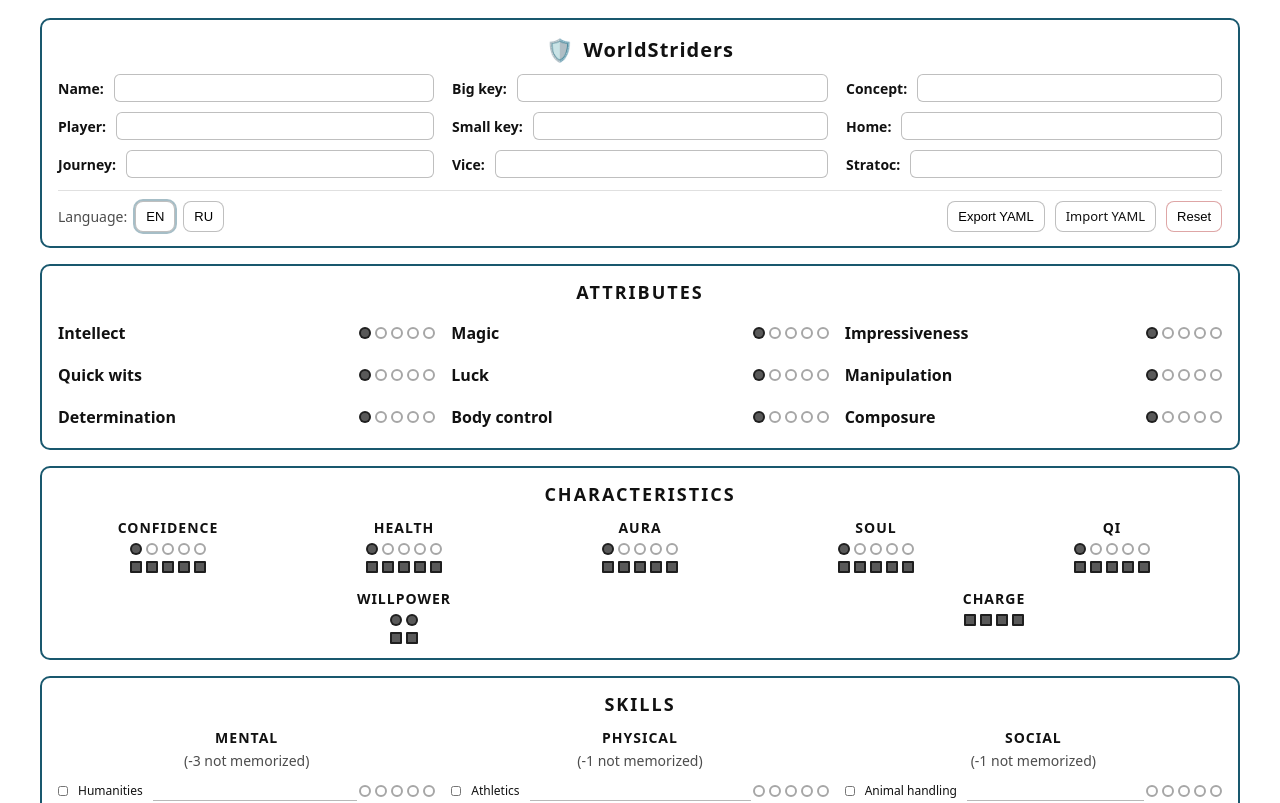
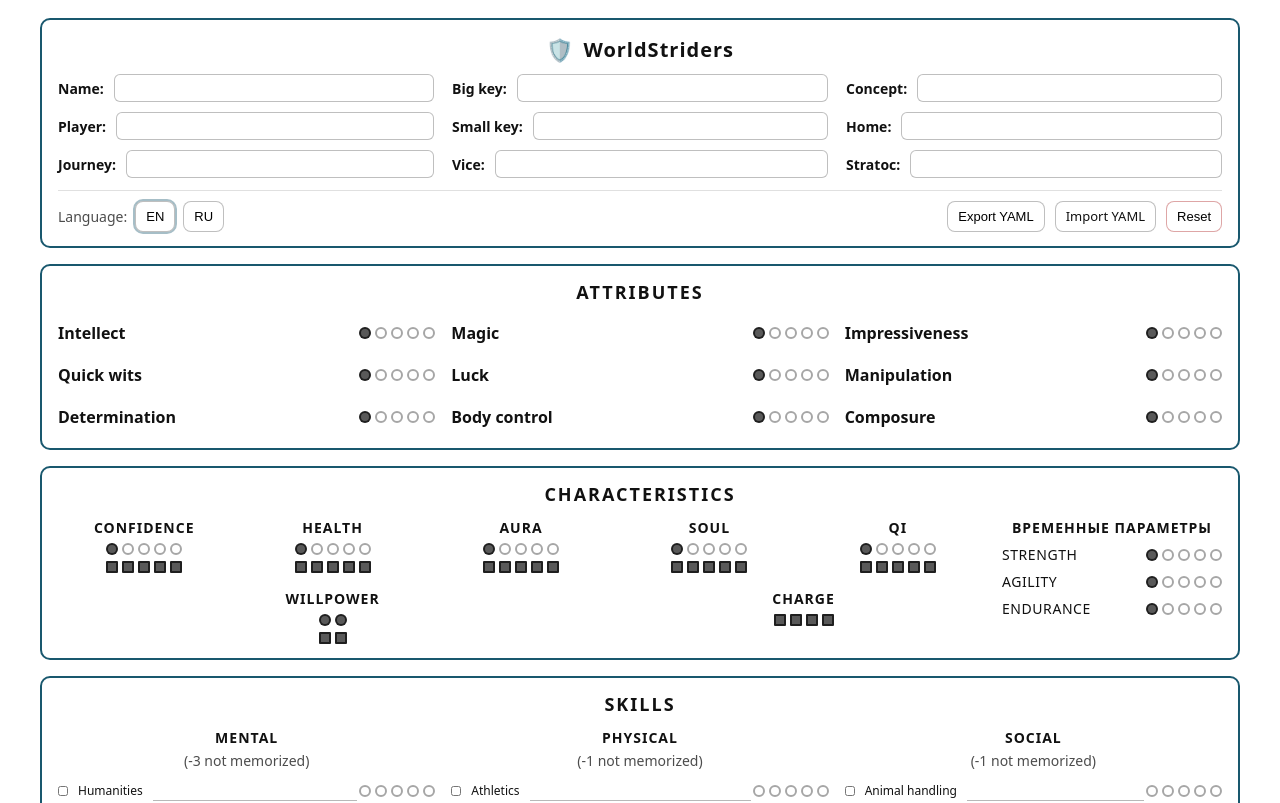
Before and after one commit to GennadiyZakharov/worldstriders-charlist, a Svelte app: page / in a window 1280 px wide. Shown: the top 803 px of the page. Built offline with nearby package versions, Linux system fonts and the light colour scheme.

Commit message:
Added basic Characteristics.

```diff
--- a/src/App.svelte
+++ b/src/App.svelte
@@ -75,7 +75,12 @@
     soul: "soul",
     qi: "qi",
     willpower: "willpower",
-    charge: "charge"
+    charge: "charge",
+
+    body: "body",
+    strength: "strength",
+    agility: "agility",
+    endurance: "endurance"
   }));
 
 
--- a/src/components/CharacterCharacteristics.svelte
+++ b/src/components/CharacterCharacteristics.svelte
@@ -65,34 +65,31 @@
 <section class="block">
     <h1 class="ws-h1">{title}</h1>
 
+    <div class="layout">
+        <!-- LEFT: main characteristics -->
         <div class="grid">
             <!-- Row 1 -->
-        <Characteristic
-                name={labels.confidence}
+            <Characteristic name={labels.confidence}
                             bind:dots={characteristics.confidence.dots}
                             bind:boxes={characteristics.confidence.boxes}
                             {readonly}
             />
-        <Characteristic
-                name={labels.health}
+            <Characteristic name={labels.health}
                             bind:dots={characteristics.health.dots}
                             bind:boxes={characteristics.health.boxes}
                             {readonly}
             />
-        <Characteristic
-                name={labels.aura}
+            <Characteristic name={labels.aura}
                             bind:dots={characteristics.aura.dots}
                             bind:boxes={characteristics.aura.boxes}
                             {readonly}
             />
-        <Characteristic
-                name={labels.soul}
+            <Characteristic name={labels.soul}
                             bind:dots={characteristics.soul.dots}
                             bind:boxes={characteristics.soul.boxes}
                             {readonly}
             />
-        <Characteristic
-                name={labels.qi}
+            <Characteristic name={labels.qi}
                             bind:dots={characteristics.qi.dots}
                             bind:boxes={characteristics.qi.boxes}
                             {readonly}
@@ -122,7 +119,54 @@
                 />
             </div>
         </div>
+
+        <!-- RIGHT: body panel (and future extensions) -->
+        <aside class="bodyPanel">
+            <div class="body">
+                <div class="ws-h2">Временные параметры</div>
+                <div class="bodyRow">
+                    <div class="bodyName">{labels.strength}</div>
+                    <DotRating
+                            bind:value={characteristics.body.strength}
+                            min={1}
+                            max={5}
+                            shape="circle"
+                            showValue={false}
+                            {readonly}
+                    />
+                </div>
+
+                <div class="bodyRow">
+                    <div class="bodyName">{labels.agility}</div>
+                    <DotRating
+                            bind:value={characteristics.body.agility}
+                            min={1}
+                            max={5}
+                            shape="circle"
+                            showValue={false}
+                            {readonly}
+                    />
+                </div>
+
+                <div class="bodyRow">
+                    <div class="bodyName">{labels.endurance}</div>
+                    <DotRating
+                            bind:value={characteristics.body.endurance}
+                            min={1}
+                            max={5}
+                            shape="circle"
+                            showValue={false}
+                            {readonly}
+                    />
+                </div>
+            </div>
+
+            <!-- Extend here without changing layout -->
+            <slot name="afterBody" />
+        </aside>
+    </div>
 </section>
+
 
 <style>
     .block {
@@ -130,29 +174,71 @@
         gap: 12px;
     }
 
+    /* 2-column overall layout: main grid | body panel */
+    .layout {
+        display: grid;
+        grid-template-columns: 1fr auto;
+        gap: 18px;
+        align-items: start;
+    }
+
+    /* LEFT grid (same idea as before) */
     .grid {
         display: grid;
         gap: 16px;
         align-items: start;
-
-        /* 5 cards in the first row */
         grid-template-columns: repeat(5, minmax(0, 1fr));
     }
 
-    /* Second row layout */
     .willpower {
-        grid-column: 1 / span 3; /* take 3/5 width */
+        grid-column: 1 / span 3;
         justify-self: center;
     }
 
     .charge {
-        grid-column: 4 / span 2; /* take 2/5 width */
+        grid-column: 4 / span 2;
         display: grid;
         gap: 6px;
         justify-items: center;
     }
 
+    /* RIGHT panel */
+    .bodyPanel {
+        display: grid;
+        gap: 12px; /* space between body and anything in afterBody slot */
+        align-content: start;
+        min-width: 220px; /* optional: gives dots room; tweak as needed */
+    }
+
+    .body {
+        display: grid;
+        gap: 8px;
+        align-content: start;
+    }
+
+    /* label ----stretch---- dots (dots aligned right) */
+    .bodyRow {
+        display: grid;
+        grid-template-columns: auto 1fr;
+        gap: 10px;
+        align-items: center;
+    }
+
+    .bodyRow :global(.dots) {
+        justify-self: end;
+    }
+
+    .bodyName {
+        text-transform: uppercase;
+        letter-spacing: 0.04em;
+        white-space: nowrap;
+    }
+
     @media (max-width: 900px) {
+        .layout {
+            grid-template-columns: 1fr;
+        }
+
         .grid {
             grid-template-columns: 1fr;
         }
@@ -162,5 +248,13 @@
             grid-column: auto;
             justify-self: stretch;
         }
+
+        .bodyPanel {
+            min-width: 0;
+        }
+
+        .bodyRow :global(.dots) {
+            justify-self: start; /* optional: on mobile left-align feels better */
+        }
     }
 </style>
--- a/src/lib/i18n.ts
+++ b/src/lib/i18n.ts
@@ -43,6 +43,11 @@ export const DICT: Record<Lang, Record<string, string>> = {
     qi: "Qi",
     willpower: "Willpower",
     charge: "Charge",
+
+    body: "Body",
+    strength: "Strength",
+    agility: "Agility",
+    endurance: "Endurance",
 
     // Skills
     skillsTitle: "SKILLS",
@@ -130,10 +135,16 @@ export const DICT: Record<Lang, Record<string, string>> = {
     health: "Здоровье",
     aura: "Аура",
     soul: "Душа",
-    qi: "GI",
+    qi: "ГИ",
     willpower: "Сила воли",
     charge: "Заряд",
 
+    body: "Тело",
+    strength: "Сила",
+    agility: "Ловкость",
+    endurance: "Выносливость",
+
+    // Skills
     skillsTitle: "НАВЫКИ",
     mentalTitle: "МЕНТАЛЬНЫЕ",
     mentalSub: "(-3 не изучено)",
--- a/src/lib/model.ts
+++ b/src/lib/model.ts
@@ -42,7 +42,14 @@ export function defaultCharacter(): Character {
       soul: { dots: 1, boxes: 5 },
       qi: { dots: 1, boxes: 5 },
       willpower: { dots: 2, boxes: 2 },
-      charge: 4
+      charge: 4,
+
+      body: {
+        strength: 1,
+        agility: 1,
+        endurance: 1
+      }
+
     },
 
     skills: {
@@ -211,7 +218,22 @@ function normalizeCharacteristics(
     soul: normalizePair(r.soul, base.soul),
     qi: normalizePair(r.qi, base.qi),
     willpower: normalizePair(r.willpower, base.willpower),
-    charge: clampInt(r.charge, 0, 200, base.charge)
+    charge: clampInt(r.charge, 0, 200, base.charge),
+
+    body: {
+      strength: clampInt(
+          r.body && isRecord(r.body) ? r.body.strength : undefined,
+          1, 5, base.body.strength
+      ),
+      agility: clampInt(
+          r.body && isRecord(r.body) ? r.body.agility : undefined,
+          1, 5, base.body.agility
+      ),
+      endurance: clampInt(
+          r.body && isRecord(r.body) ? r.body.endurance : undefined,
+          1, 5, base.body.endurance
+      )
+    }
   };
 }
 
```
Also changed, not shown: src/lib/types.ts (+8 -4 lines). Lines whose indentation alone changed are shown as unchanged.
